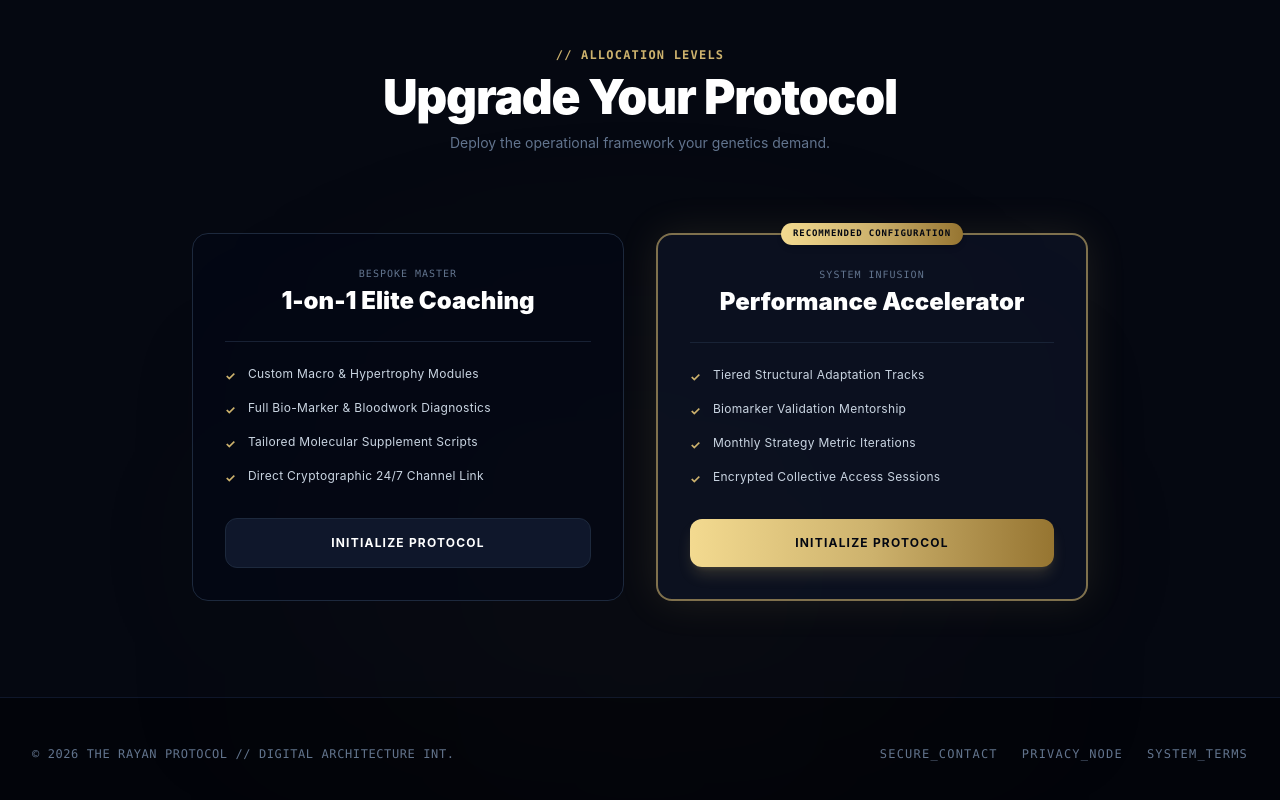
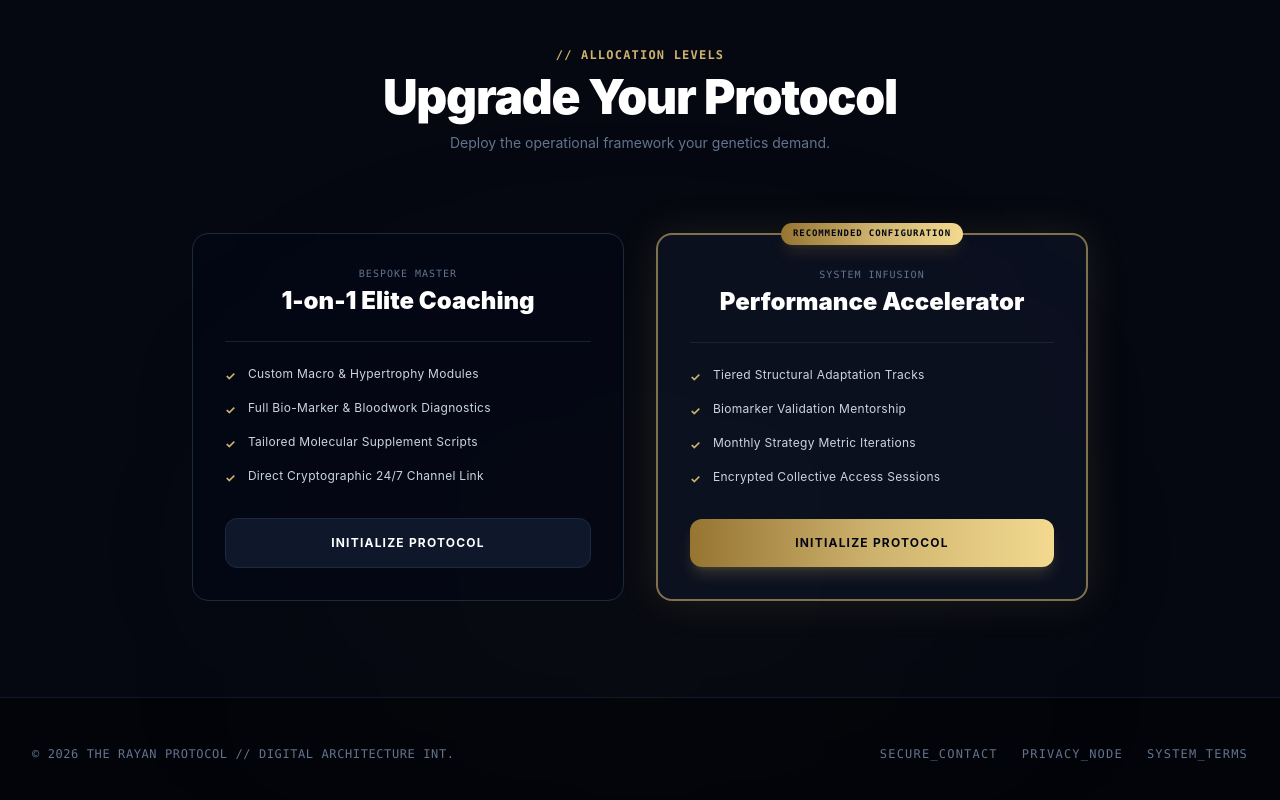
Before and after one commit to fouadlamrini/Coach, a React (Vite) app: page / in a window 1280 px wide. Shown: the part 3327-4127 px from the top of the page. Built offline with nearby package versions, Linux system fonts and the light colour scheme.

Commit message:
changer style de gradient button price component

```diff
--- a/src/pages/home/components/Pricing.jsx
+++ b/src/pages/home/components/Pricing.jsx
@@ -43,15 +43,14 @@ export default function Pricing() {
           {programs.map((prog, index) => (
             <div
               key={index}
-              className={`relative p-8 rounded-2xl flex flex-col justify-between transition duration-300 ${
-                prog.isFeatured
-                  ? 'bg-slate-900/60 border-2 border-[#CDB26D]/60 shadow-[0_0_40px_rgba(205,178,109,0.12)]'
-                  : 'bg-slate-950/40 border border-slate-800'
-              }`}
+              className={`relative p-8 rounded-2xl flex flex-col justify-between transition duration-300 ${prog.isFeatured
+                ? 'bg-slate-900/60 border-2 border-[#CDB26D]/60 shadow-[0_0_40px_rgba(205,178,109,0.12)]'
+                : 'bg-slate-950/40 border border-slate-800'
+                }`}
             >
               {prog.isFeatured && (
                 /* Fixed Badge from Cyan/Emerald to Gold Gradient */
-                <span className="absolute -top-3 left-1/2 -translate-x-1/2 bg-gradient-to-r from-[#F3DA90] via-[#CDB26D] to-[#967531] text-[#030712] font-mono text-[9px] font-black tracking-widest uppercase px-3 py-1 rounded-full shadow-md">
+                <span className="absolute -top-3 left-1/2 -translate-x-1/2 bg-gradient-to-r from-[#967531] via-[#CDB26D] to-[#F3DA90] text-[#030712] font-mono text-[9px] font-black tracking-widest uppercase px-3 py-1 rounded-full shadow-lg shadow-[#967531]/20">
                   RECOMMENDED CONFIGURATION
                 </span>
               )}
@@ -75,11 +74,10 @@ export default function Pricing() {
 
               {/* Action Buttons - Clean Premium Gradients & Borders */}
               <button
-                className={`w-full py-4 rounded-xl font-bold tracking-widest text-xs uppercase transition duration-300 mt-8 ${
-                  prog.isFeatured
-                    ? 'bg-gradient-to-r from-[#F3DA90] via-[#CDB26D] to-[#967531] text-[#030712] shadow-lg shadow-[#CDB26D]/20 hover:shadow-[#F3DA90]/40 transform hover:-translate-y-0.5'
-                    : 'bg-slate-900 border border-slate-800 text-white hover:bg-[#CDB26D]/5 hover:border-[#CDB26D]/40'
-                }`}
+                className={`w-full py-4 rounded-xl font-bold tracking-widest text-xs uppercase transition duration-300 mt-8 ${prog.isFeatured
+                  ? 'bg-gradient-to-r from-[#967531] via-[#CDB26D] to-[#F3DA90] text-[#030712] shadow-lg shadow-[#CDB26D]/20 hover:shadow-[#F3DA90]/40 transform hover:-translate-y-0.5'
+                  : 'bg-slate-900 border border-slate-800 text-white hover:bg-[#CDB26D]/5 hover:border-[#CDB26D]/40'
+                  }`}
               >
                 Initialize Protocol
               </button>
```
